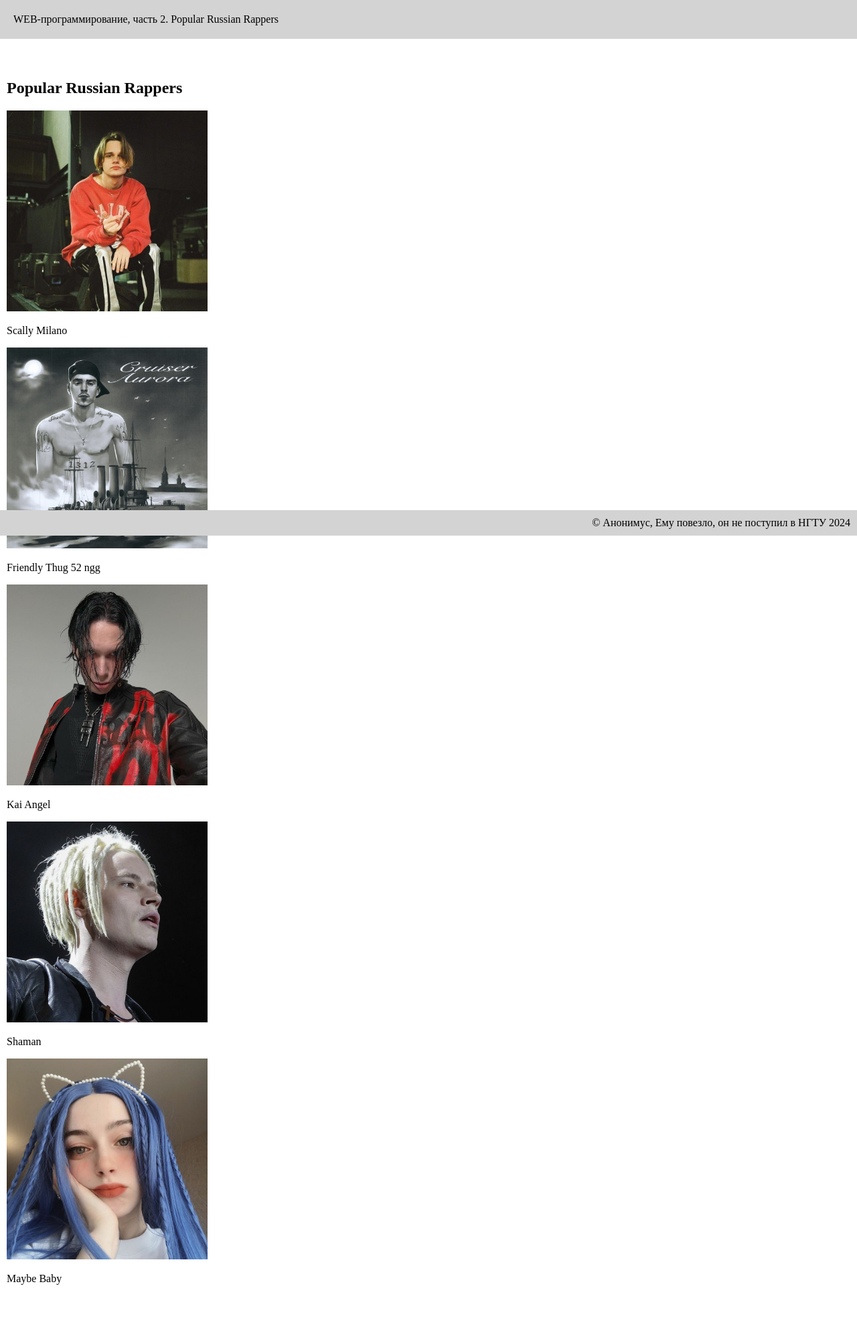
After one commit to gapshis17/Web_2_gapshis, a Flask app: page /lab2/popular-russian-rappers in a window 1280 px wide. The commit adds this page. Shown: the whole page at 67% size. Run offline with Flask 3, Linux system fonts and the light colour scheme.

Commit message:
Самостоятельное задание

```diff
--- a/app.py
+++ b/app.py
@@ -21,6 +21,7 @@ def menu():
 
     <h1>web-сервер на flask</h1>
     <li> <a href="/lab1"> Лабораторная работа 1 </a></li>
+    <li> <a href="/lab2"> Лабораторная работа 2 </a></li>
     <footer>
         &copy; Альбинас Гапшис, ФБИ-23, 3 курс, 2024
     </footer>
@@ -186,3 +187,14 @@ def example():
 @app.route ('/lab2/')
 def lab2():
     return render_template('lab2.html')
+
+@app.route('/lab2/popular-russian-rappers')
+def popular_russian_rappers():
+    images = [
+        {'filename': 'lab2_1.jpg', 'alt': 'Scally Milano', 'caption': 'Scally Milano'},
+        {'filename': 'lab2_2.jpeg', 'alt': 'Friendly Thug 52 ngg', 'caption': 'Friendly Thug 52 ngg'},
+        {'filename': 'lab2_3.jpeg', 'alt': 'Kai Angel', 'caption': 'Kai Angel'},
+        {'filename': 'lab2_4.jpeg', 'alt': 'Shaman', 'caption': 'Shaman'},
+        {'filename': 'lab2_5.jpeg', 'alt': 'Maybe Baby', 'caption': 'Maybe Baby'}
+    ]
+    return render_template('popular_russian_rappers.html', images=images)
--- a/templates/lab2.html
+++ b/templates/lab2.html
@@ -8,6 +8,7 @@
     <ol>
         <li>
             <a href= "/lab2/example" > example </a>
+            <a href= "/lab2/popular_russian_rappers" > popular russian rappers </a>
         </li>
     </ol>
 {% endblock %}
--- /dev/null
+++ b/templates/popular_russian_rappers.html
@@ -0,0 +1,20 @@
+{% extends 'base.html' %}
+
+{% block lab %}
+Popular Russian Rappers
+{% endblock %}
+
+{% block main %}
+<section>
+    <h1>Popular Russian Rappers</h1>
+    <div class="image-gallery">
+        {% for image in images %}
+        <div class="image-container">
+            <img src="{{ url_for('static', filename=image.filename) }}" alt="{{ image.alt }}" width="300" height="300">
+            <p>{{ image.caption }}</p>
+        </div>
+        {% endfor %}
+    </div>
+</section>
+
+{% endblock %}
```
Also changed, not shown: static/lab2_1.jpg (added), static/lab2_2.jpeg (added), static/lab2_3.jpeg (added), static/lab2_4.jpeg (added), static/lab2_5.jpeg (added), 2 other files.
